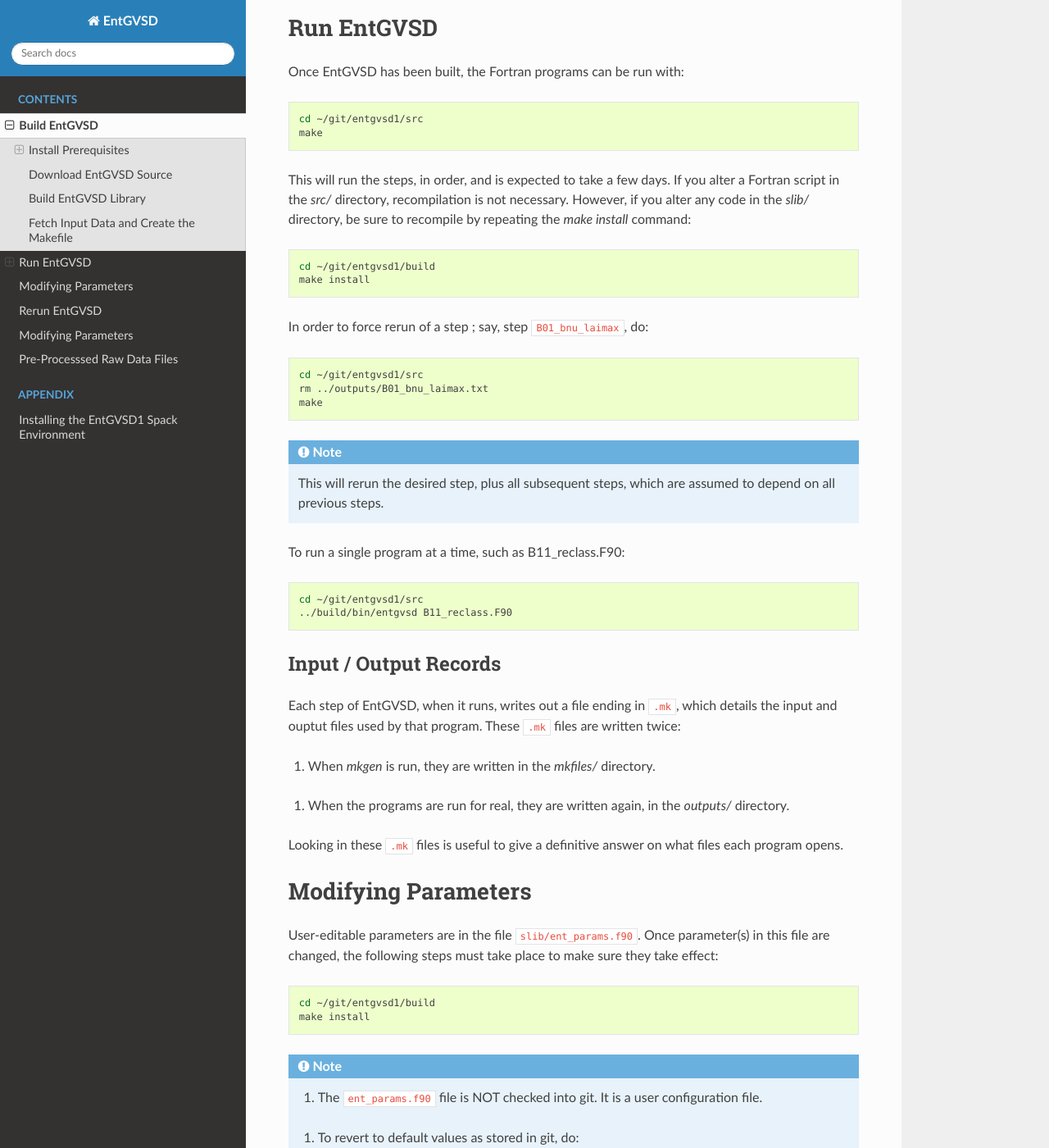
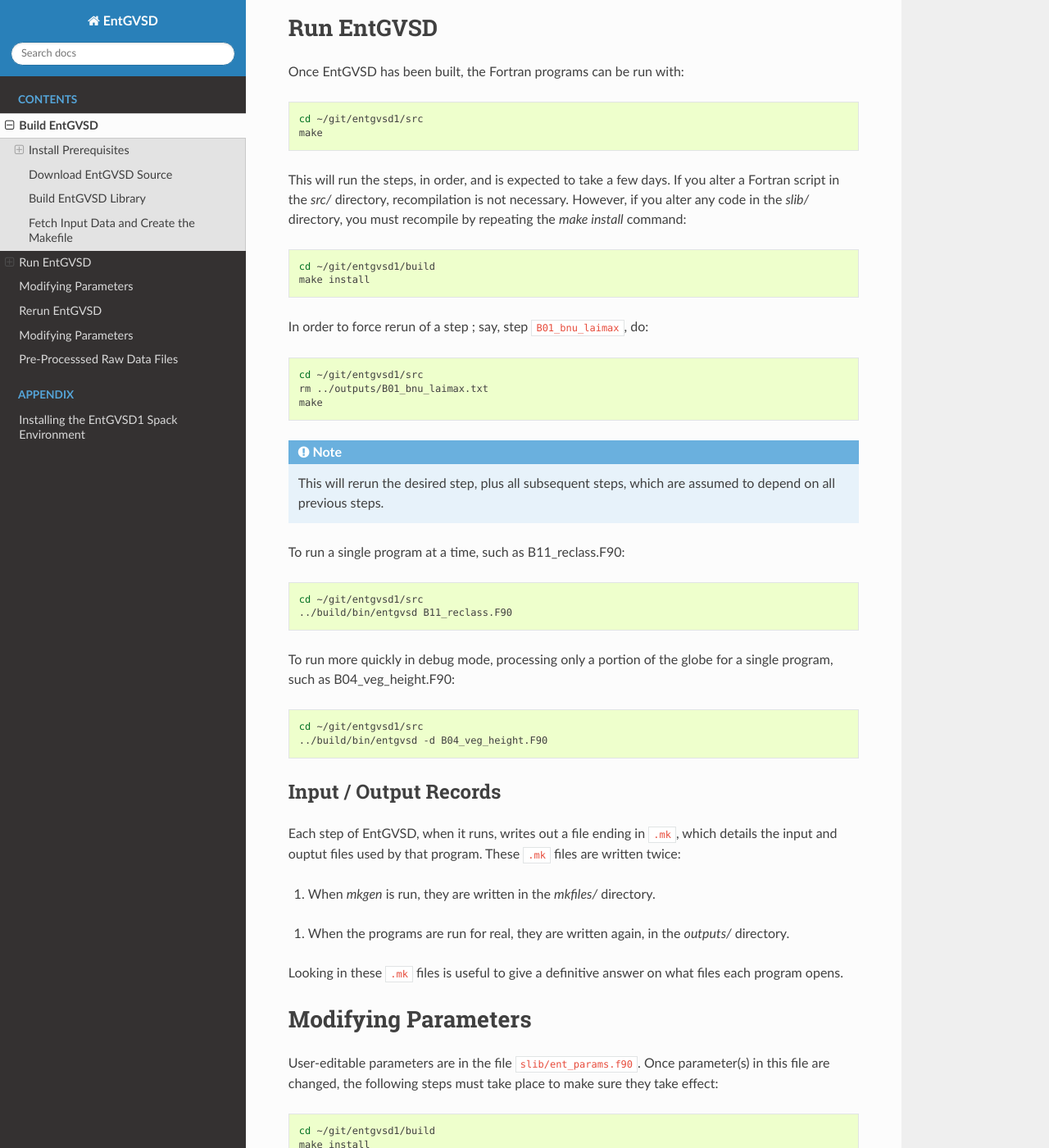
Before and after one commit to ent-tbm/entgvsd1, a Sphinx documentation site: the page built from sphinx/source/building.rst, in a window 1280 px wide and 1400 px high, scrolled down 3154 px. Shown: the whole window at 82% size. Built offline with Sphinx 7.4.7 and the Read the Docs theme 2.0.0, drawn with Linux system fonts in a browser that asks for light colours.

Commit message:
Updated instructions on how to run in debug mode.

```diff
--- a/sphinx/source/building.rst
+++ b/sphinx/source/building.rst
@@ -178,7 +178,7 @@ Once EntGVSD has been built, the Fortran programs can be run with:
    make
 
 This will run the steps, in order, and is expected to take a few days.
-If you alter a Fortran script in the `src/` directory, recompilation is not necessary.  However, if you alter any code in the `slib/` directory, be sure to recompile by repeating the *make install* command:
+If you alter a Fortran script in the `src/` directory, recompilation is not necessary.  However, if you alter any code in the `slib/` directory, you must recompile by repeating the *make install* command:
 
 .. code-block:: bash
 
@@ -204,6 +204,13 @@ To run a single program at a time, such as B11_reclass.F90:
 
    cd ~/git/entgvsd1/src
    ../build/bin/entgvsd B11_reclass.F90
+
+To run more quickly in debug mode, processing only a portion of the globe for a single program, such as B04_veg_height.F90:
+
+.. code-block:: bash
+
+   cd ~/git/entgvsd1/src
+   ../build/bin/entgvsd -d B04_veg_height.F90
 
 
 Input / Output Records
```
